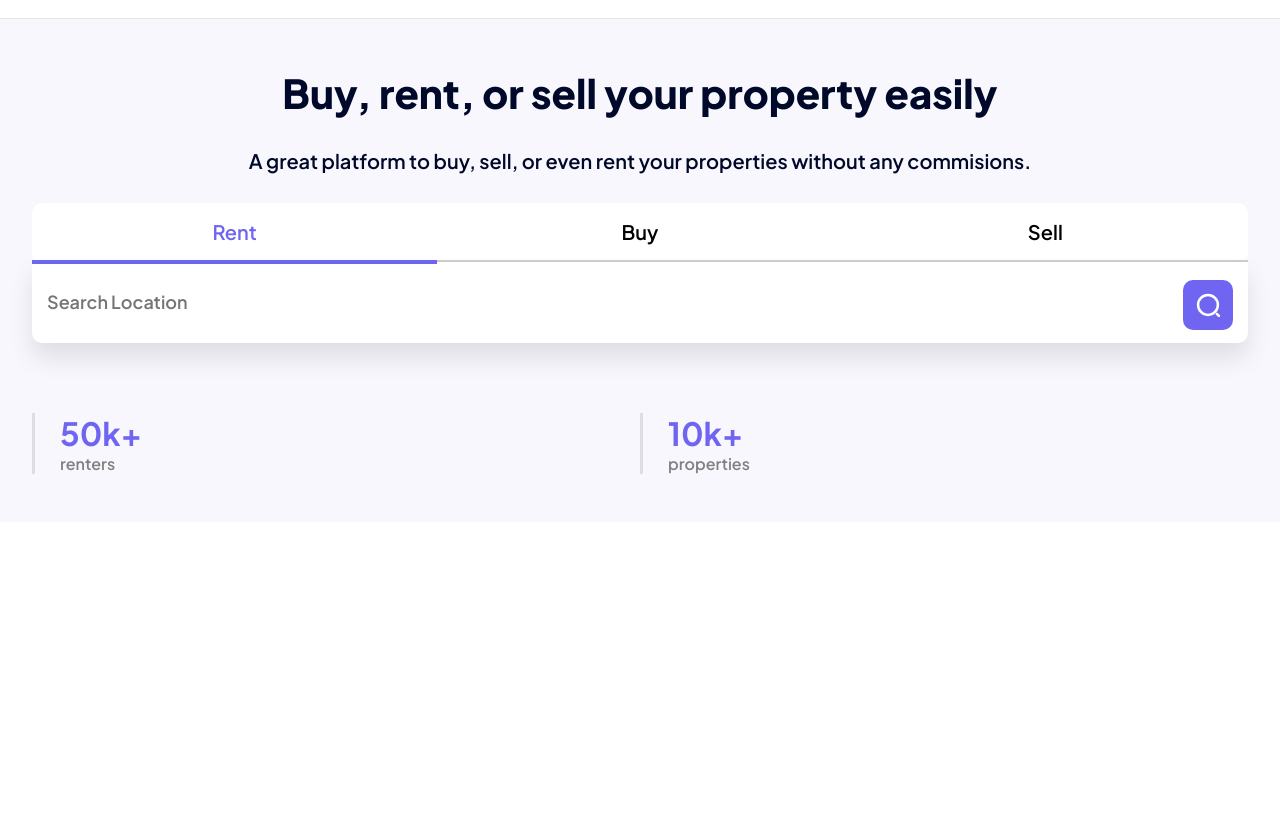
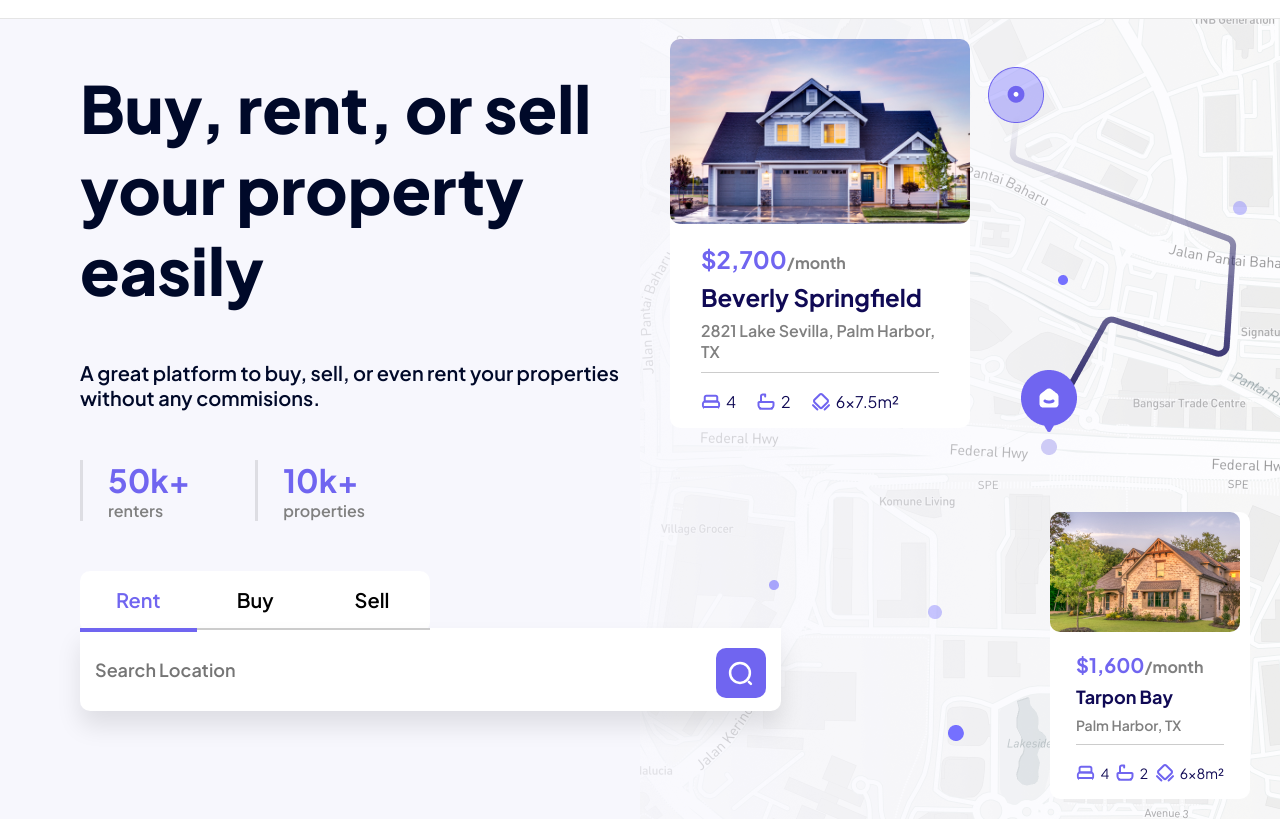
Before and after one commit to tbsoysal/real-estate-landing-page, a plain HTML site: page index.html in a window 1280 px wide. Shown: the part 78-897 px from the top of the page. Before the commit the page ends 800 px from the top, so only its background shows below. Drawn offline with Linux system fonts and the light colour scheme.

Commit message:
Create hero section with responsive

```diff
--- a/index.html
+++ b/index.html
@@ -55,6 +55,9 @@
         A great platform to buy, sell, or even rent your properties without any
         commisions.
       </p>
+
+      <div class="container">
+        <div class="selectContainer">
           <ul class="hero__select-menu">
             <li>
               <a class="active">Rent</a>
@@ -69,7 +72,13 @@
 
           <div class="hero__menu-tabs">
             <div class="rentTab">
-          <input type="search" placeholder="Search Location" name="location" id="locationSearch">
+              <input
+                type="search"
+                placeholder="Search Location"
+                name="location"
+                id="locationSearch"
+              />
+            </div>
           </div>
         </div>
 
@@ -83,6 +92,35 @@
             <p>properties</p>
           </div>
         </div>
+      </div>
+      <div class="hero__desktop-image">
+        <div class="home-card home-card1">
+          <img src="assets/home1.png" alt="home image" />
+          <div class="content">
+            <h4 class="price">$2,700<span>/month</span></h4>
+            <h3 class="name">Beverly Springfield</h3>
+            <p class="address">2821 Lake Sevilla, Palm Harbor, TX</p>
+            <ul>
+              <li><img src="assets/icon1.svg" alt="" />4</li>
+              <li><img src="assets/icon3.svg" alt="" />2</li>
+              <li><img src="assets/icon2.svg" alt="" />6x7.5m²</li>
+            </ul>
+          </div>
+        </div>
+        <div class="home-card home-card2">
+          <img src="assets/home2.png" alt="home image" />
+          <div class="content">
+            <h4 class="price">$1,600<span>/month</span></h4>
+            <h3 class="name">Tarpon Bay</h3>
+            <p class="address">Palm Harbor, TX</p>
+            <ul>
+              <li><img src="assets/icon1.svg" alt="" />4</li>
+              <li><img src="assets/icon3.svg" alt="" />2</li>
+              <li><img src="assets/icon2.svg" alt="" />6x8m²</li>
+            </ul>
+          </div>
+        </div>
+      </div>
     </section>
     <!--Hero Section End-->
     <script src="script.js"></script>
--- a/style.css
+++ b/style.css
@@ -53,7 +53,7 @@ nav {
 }
 
 .nav__menu a:hover {
-  background-color: skyblue;
+  background-color: var(--primary-color);
   color: white;
 }
 
@@ -109,7 +109,7 @@ nav {
     font-size: 1.2rem;
     transform: translateX(100%);
     transition: all 0.5s ease-out;
-    z-index: 20;
+    z-index: 10;
   }
 
   .nav__menu a {
@@ -123,10 +123,10 @@ nav {
   .nav__buttons {
     position: fixed;
     inset: 80% 1.5rem 1.5rem calc(30% + 2rem);
-    z-index: 20;
     flex-direction: column;
     transform: translateX(150%);
     transition: all 0.5s ease-out;
+    z-index: 10;
   }
 
   .nav__buttons button {
@@ -140,7 +140,7 @@ nav {
     width: 25px;
     height: 30px;
     position: relative;
-    z-index: 30;
+    z-index: 10;
   }
 
   .nav__toggleBtn span {
@@ -175,6 +175,8 @@ nav {
 .hero {
   padding: 3rem 2rem;
   background-color: #F7F7FD;
+  position: relative;
+  min-height: 100vh;
 }
 
 .hero h1 {
@@ -204,7 +206,7 @@ nav {
 
 .hero__select-menu li {
   flex: 1;
-  z-index: 10;
+  z-index: 5;
 }
 
 .hero__select-menu a {
@@ -217,6 +219,7 @@ nav {
   padding: 1rem 1.5rem;
   border-bottom: 2px solid rgba(0, 0, 0, 0.2);
   transition: color 0.3s ease;
+  cursor: pointer;
 }
 
 .hero__select-menu a.active {
@@ -227,6 +230,7 @@ nav {
 .hero__menu-tabs .rentTab {
   margin-bottom: 30px;
   position: relative;
+  z-index: 4;
 }
 
 .hero__menu-tabs .rentTab input {
@@ -264,6 +268,7 @@ nav {
   display: flex;
   width: 100%;
   margin-top: 70px;
+  margin-bottom: 70px;
 }
 
 .hero__statics div {
@@ -284,3 +289,144 @@ nav {
   font-size: 16px;
   color: gray;
 }
+
+.hero__desktop-image {
+  display: none;
+}
+
+@media (min-width: 900px) {
+  .hero {
+    padding-left: 5rem;
+  }
+  .hero h1 {
+    font-size: 65px;
+    margin-bottom: 50px;
+  }
+
+  .hero p {
+    margin-bottom: 50px;
+  }
+  .hero h1, .hero p {
+    text-align: start;
+    max-width: 50%;
+  }
+
+  .container {
+    display: flex;
+    flex-direction: column-reverse;
+  }
+  .hero__select-menu {
+    max-width: 30%;
+  }
+  .hero__menu-tabs {
+    max-width: 60%;
+  }
+
+  .hero__statics {
+    max-width: 30%;
+    margin-top: 0;
+    margin-bottom: 50px;
+  }
+
+  .hero__statics p {
+    margin-bottom: 0;
+  }
+
+  .hero__desktop-image {
+    display: block;
+    position: absolute;
+    top: 0;
+    right: 0;
+    width: 50%;
+    height: 100vh;
+    background-image: url('assets/map.png');
+  }
+
+  .home-card1 {
+    position: absolute;
+    top:20px;
+    left: 30px;
+    width: 300px;
+    background-color: #fff;
+    border-radius: 10px;
+  }
+
+  .home-card2 {
+    position: absolute;
+    bottom: 20px;
+    right: 30px;
+    width: 200px;
+    background-color: #fff;
+    border-radius: 10px;
+  }
+
+  .home-card img {
+    max-width: 100%;
+    border-radius: 10px;
+  }
+
+  .home-card .content {
+    max-width: 90%;
+    margin-inline: auto;
+    display: flex;
+    flex-direction: column;
+    gap: 0.5rem;
+    padding: 1rem;
+  }
+
+  .home-card .price {
+    font-size: 24px;
+    color: var(--primary-color);
+  }
+
+  .home-card2 .price {
+    font-size: 20px;
+  }
+
+  .home-card .price span {
+    font-size: 16px;
+    color: gray;
+  }
+
+  .home-card .name {
+    font-size: 24px;
+  }
+
+  .home-card2 .name {
+    font-size: 18px;
+  }
+
+  .home-card .address {
+    font-size: 16px;
+    color: gray;
+    max-width: 100% !important;
+    margin-bottom: 10px;
+    padding-bottom: 10px;
+    border-bottom: 1px solid rgba(0, 0, 0, 0.2);
+  }
+
+  .home-card2 .address {
+    font-size: 14px;
+  }
+
+  .home-card ul {
+    list-style-type: none;
+    display: flex;
+    align-items: center;
+  }
+
+  .home-card ul li {
+    margin-right: 20px;
+    display: flex;
+    align-items: center;
+  }
+
+  .home-card ul img {
+    width: 20px;
+    margin-right: 5px;
+  }
+
+  .home-card2 ul li {
+    font-size: 14px;
+  }
+}
```
Also changed, not shown: assets/home1.png (added), assets/home2.png (added), assets/icon1.svg (added), assets/icon2.svg (added), assets/icon3.svg (added), assets/map.png (added), 6 other files. Lines whose indentation alone changed are shown as unchanged.
